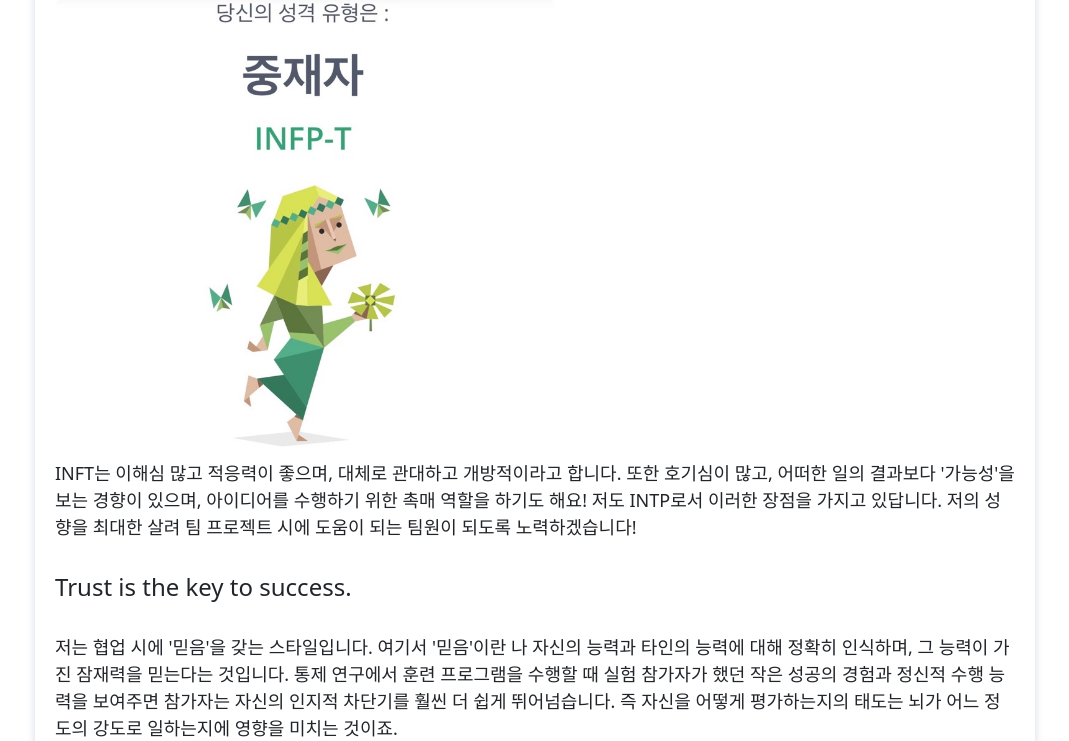
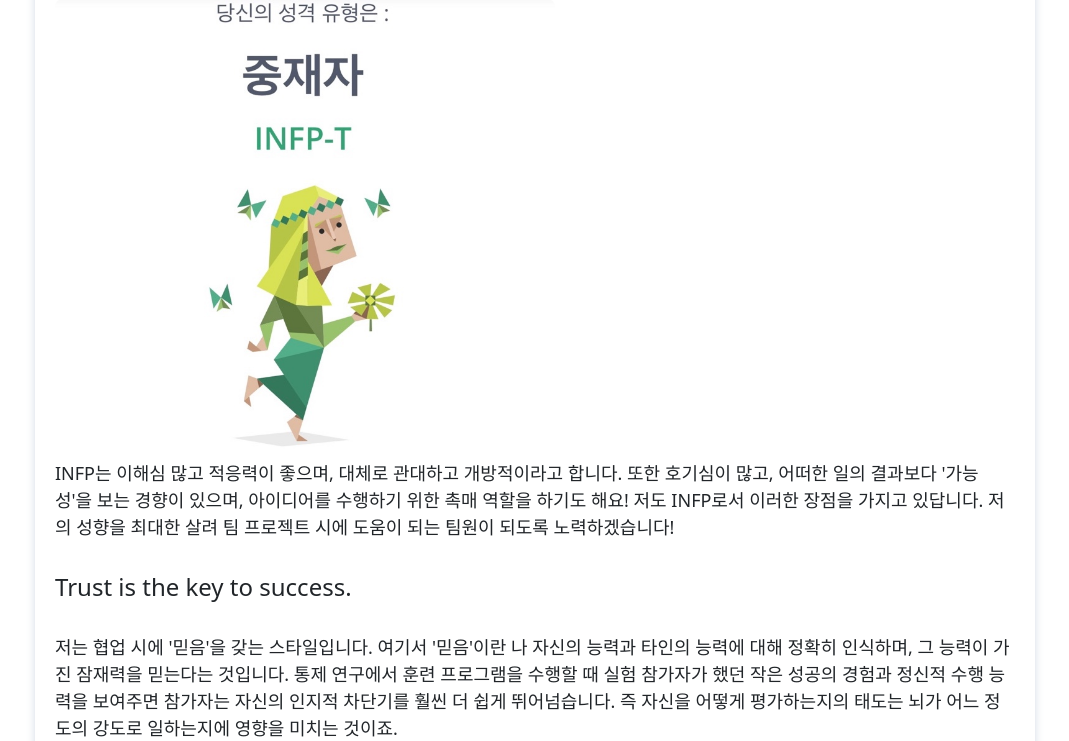
Before and after one commit to themrsung/spartaprofile, a Flask app: page /dain in a window 1280 px wide. Shown: the part 1946-2687 px from the top of the page, without its empty margins (105-1174 px from the left). Run offline with Flask 2, Linux system fonts and the light colour scheme; some web fonts are replaced.

Commit message:
add:dainiii

```diff
--- a/templates/pro.html
+++ b/templates/pro.html
@@ -121,9 +121,9 @@
         />
       </div>
       <p>
-        INFT는 이해심 많고 적응력이 좋으며, 대체로 관대하고 개방적이라고 합니다.
+        INFP는 이해심 많고 적응력이 좋으며, 대체로 관대하고 개방적이라고 합니다.
         또한 호기심이 많고, 어떠한 일의 결과보다 '가능성'을 보는 경향이 있으며,
-        아이디어를 수행하기 위한 촉매 역할을 하기도 해요! 저도 INTP로서 이러한
+        아이디어를 수행하기 위한 촉매 역할을 하기도 해요! 저도 INFP로서 이러한
         장점을 가지고 있답니다. 저의 성향을 최대한 살려 팀 프로젝트 시에 도움이
         되는 팀원이 되도록 노력하겠습니다!
       </p>
```
